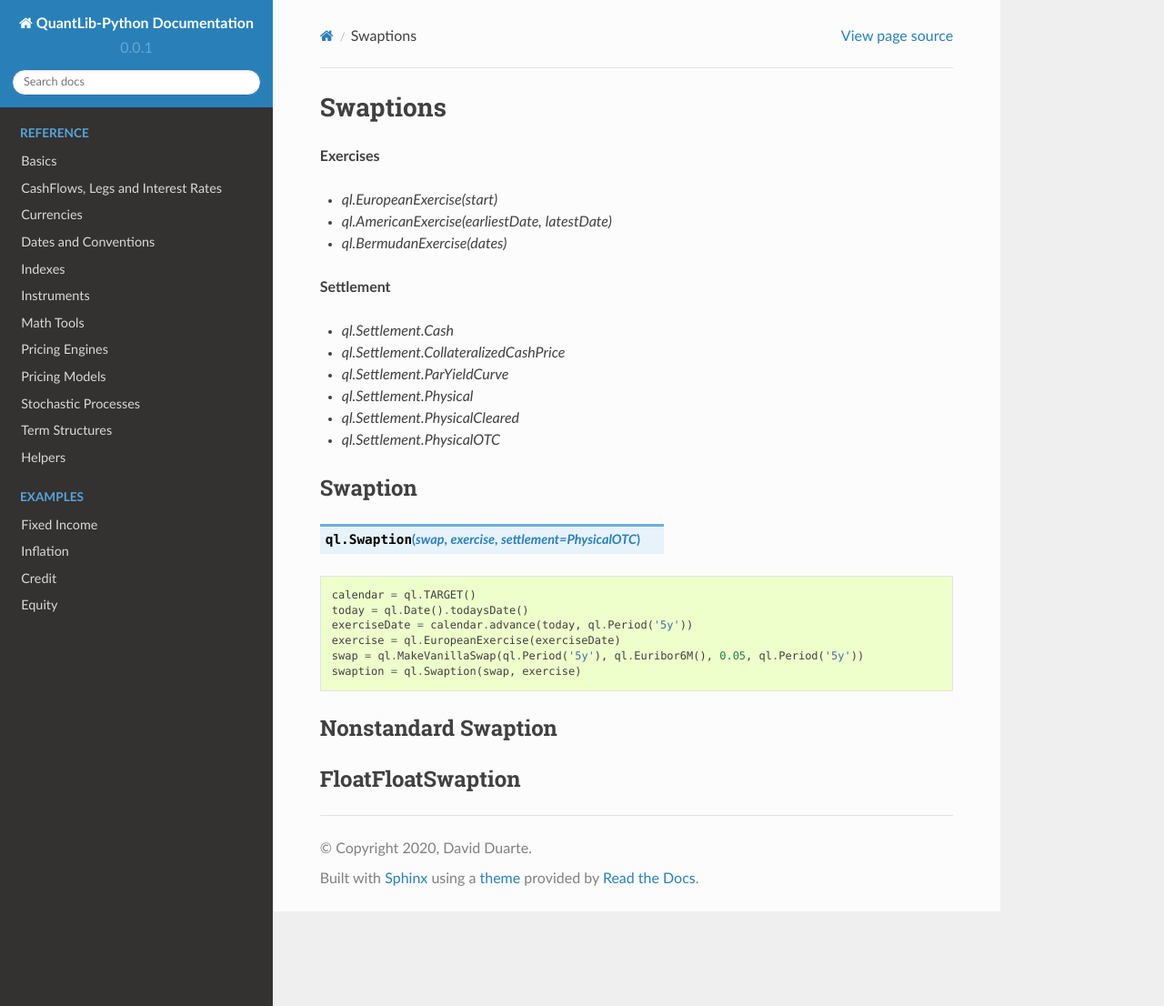
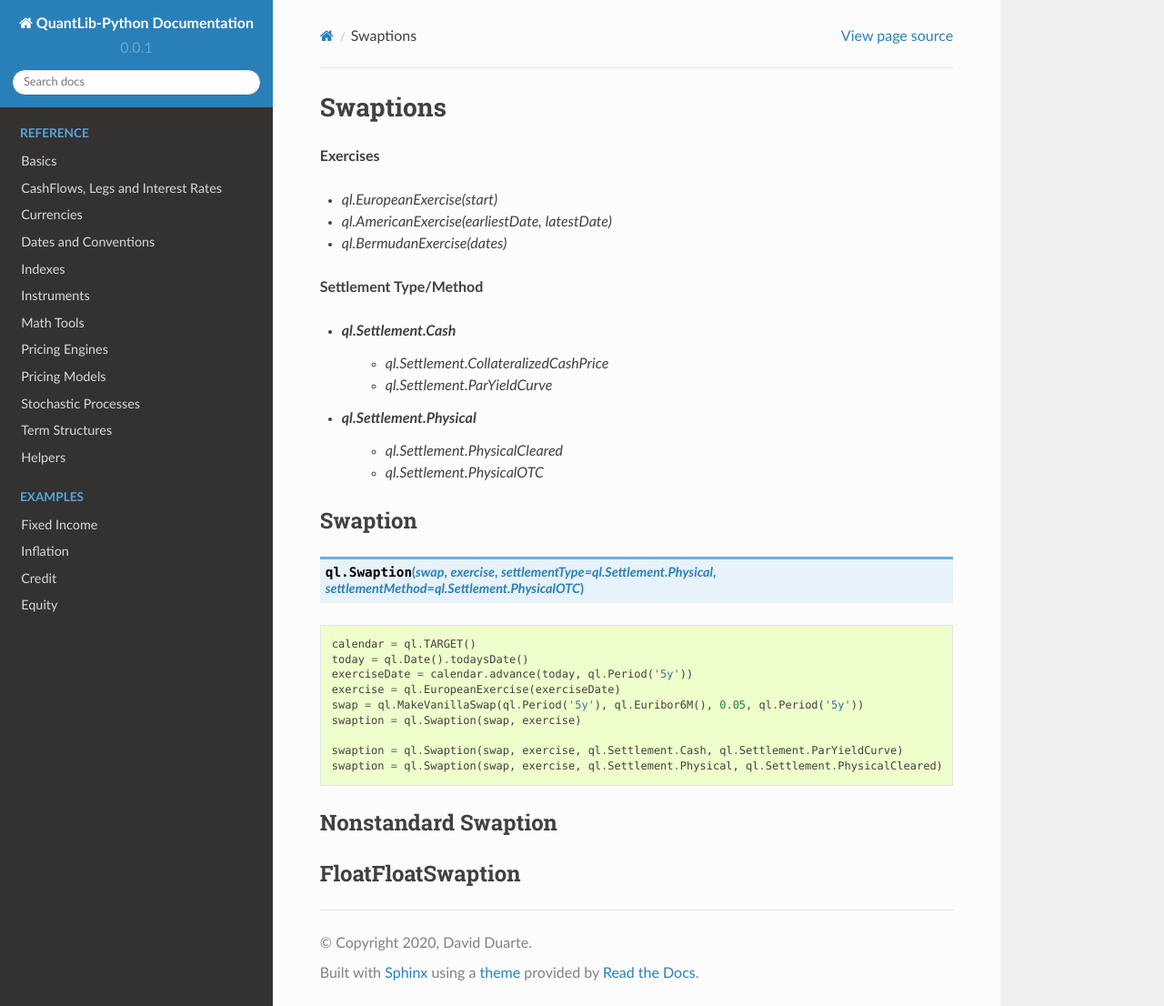
Before and after one commit to nhaga/QuantLib-Python-Docs, a Sphinx documentation site: the page built from docs/instruments/swaptions.rst, in a window 1280 px wide and 1106 px high. Shown: the whole window at 91% size. Built offline with Sphinx 7.4.7 and the Read the Docs theme 2.0.0, drawn with Linux system fonts in a browser that asks for light colours; formulas are drawn with MathJax 3.

Commit message:
detailed swaption settlement type and method

```diff
--- a/docs/instruments/swaptions.rst
+++ b/docs/instruments/swaptions.rst
@@ -7,20 +7,19 @@ Swaptions
 - `ql.AmericanExercise(earliestDate, latestDate)`
 - `ql.BermudanExercise(dates)`
 
-**Settlement**
+**Settlement Type/Method**
 
 - `ql.Settlement.Cash`
-- `ql.Settlement.CollateralizedCashPrice`
-- `ql.Settlement.ParYieldCurve`
+    - `ql.Settlement.CollateralizedCashPrice`
+    - `ql.Settlement.ParYieldCurve`
 - `ql.Settlement.Physical`
-- `ql.Settlement.PhysicalCleared`
-- `ql.Settlement.PhysicalOTC`
-
+    - `ql.Settlement.PhysicalCleared`
+    - `ql.Settlement.PhysicalOTC`
 
 Swaption
 --------
 
-.. function:: ql.Swaption(swap, exercise, settlement=PhysicalOTC)
+.. function:: ql.Swaption(swap, exercise, settlementType=ql.Settlement.Physical, settlementMethod=ql.Settlement.PhysicalOTC)
 
 .. code-block:: python
 
@@ -31,6 +30,10 @@ Swaption
   swap = ql.MakeVanillaSwap(ql.Period('5y'), ql.Euribor6M(), 0.05, ql.Period('5y'))
   swaption = ql.Swaption(swap, exercise)
 
+  swaption = ql.Swaption(swap, exercise, ql.Settlement.Cash, ql.Settlement.ParYieldCurve)
+  swaption = ql.Swaption(swap, exercise, ql.Settlement.Physical, ql.Settlement.PhysicalCleared)
+
+
 
 Nonstandard Swaption
 --------------------
```
